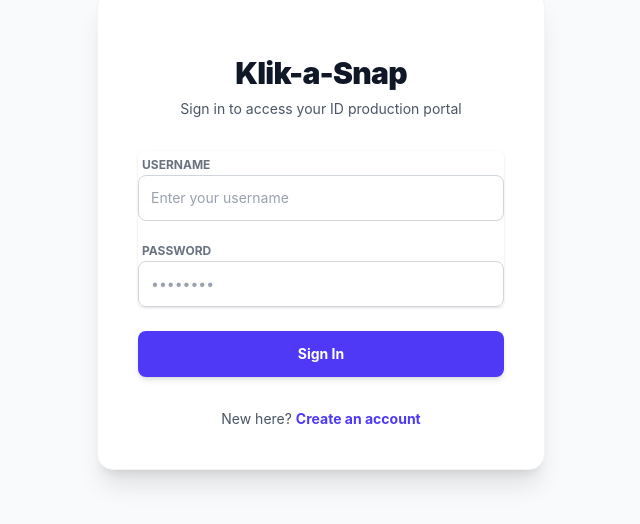
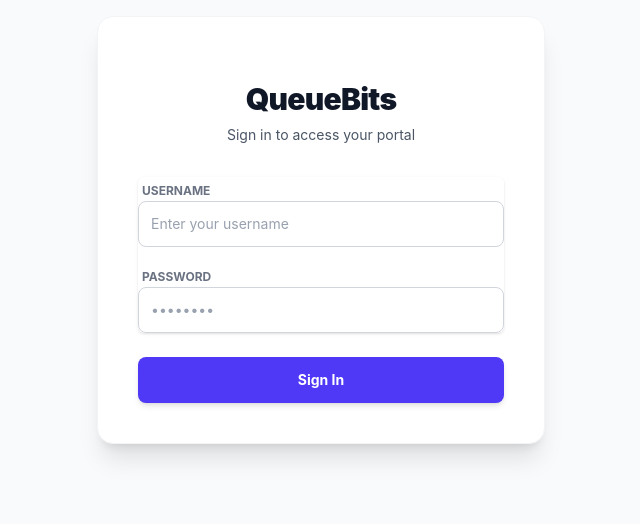
Before and after one commit to vinceaintreadin-21/klik-a-snap-prototype, a React (Vite) app in the folder frontend/: page /login in a window 1280 px wide. Shown: the part 170-694 px from the top of the page, without its empty margins (319-959 px from the left). Built offline with nearby package versions, Linux system fonts and the light colour scheme; no server answers.

Commit message:
changing the name into queuebits whilst removing the register link

```diff
--- a/frontend/src/pages/Login.tsx
+++ b/frontend/src/pages/Login.tsx
@@ -1,6 +1,6 @@
 import React, { useState } from 'react';
 import { useAuth } from '../context/AuthContext';
-import { useNavigate, Link } from 'react-router-dom';
+import { useNavigate } from 'react-router-dom';
 
 const Login = () => {
   const [username, setUsername] = useState('');
@@ -30,10 +30,10 @@ const Login = () => {
       <div className="max-w-md w-full space-y-8 bg-white p-10 rounded-2xl shadow-xl border border-gray-100">
         <div>
           <h2 className="mt-6 text-center text-3xl font-black text-gray-900 tracking-tight">
-            Klik-a-Snap
+            QueueBits
           </h2>
           <p className="mt-2 text-center text-sm text-gray-600">
-            Sign in to access your ID production portal
+            Sign in to access your portal
           </p>
         </div>
 
@@ -86,15 +86,6 @@ const Login = () => {
             </button>
           </div>
         </form>
-
-        <div className="text-center">
-          <p className="text-sm text-gray-600">
-            New here?{' '}
-            <Link to="/register" className="font-bold text-indigo-600 hover:text-indigo-500 transition-colors">
-              Create an account
-            </Link>
-          </p>
-        </div>
       </div>
     </div>
   );
```
